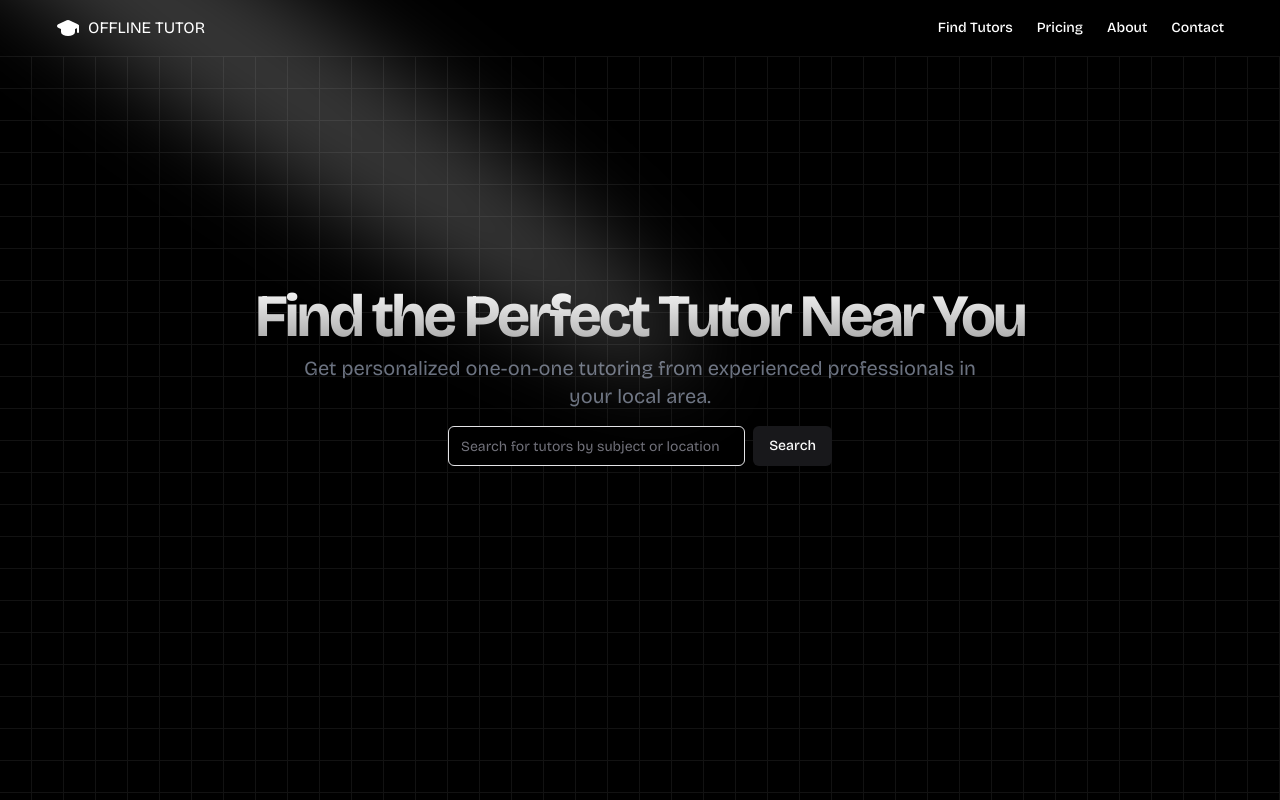
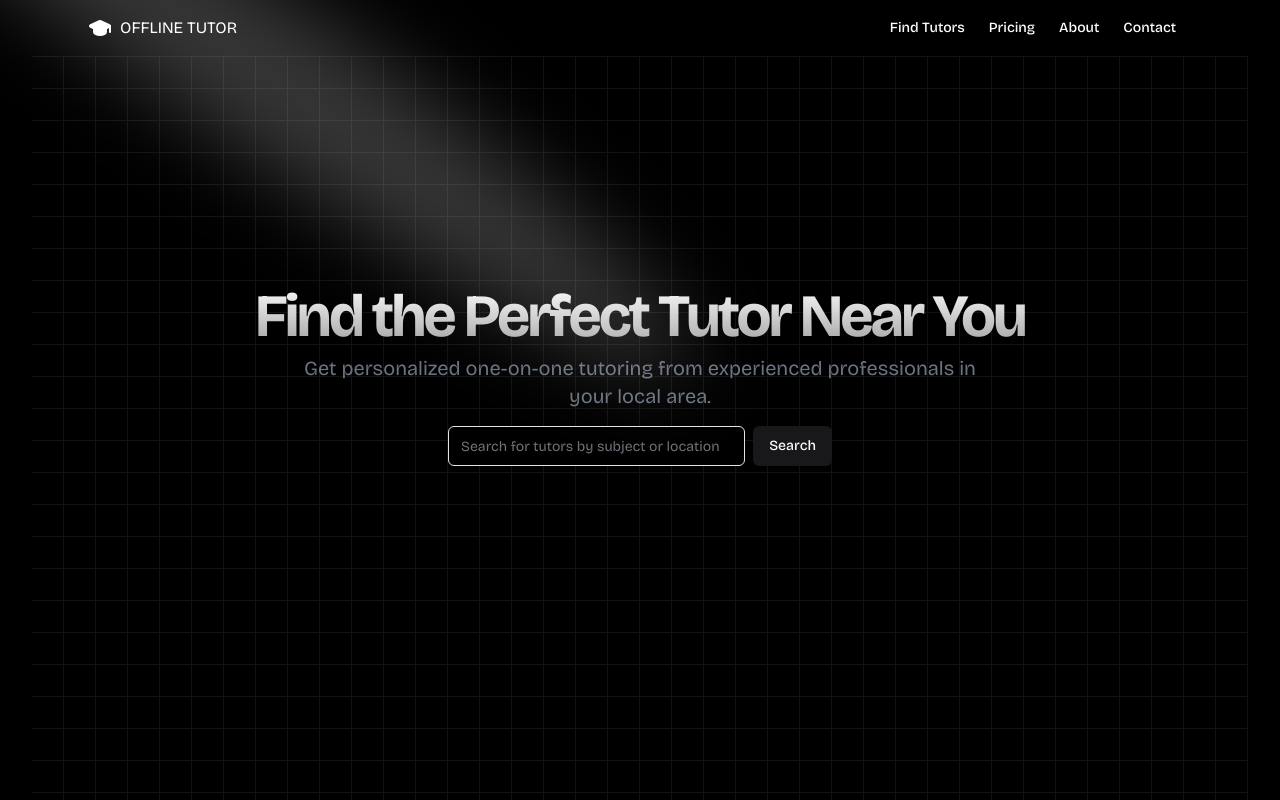
Before and after one commit to junaidapdev/offline-tutor, a Next.js app: page / in a window 1280 px wide. Shown: the top 800 px of the page. Built offline with nearby package versions, Linux system fonts and the light colour scheme.

Commit message:
scroll bar check 2.0

```diff
--- a/src/app/(home)/components/FindTutor.tsx
+++ b/src/app/(home)/components/FindTutor.tsx
@@ -5,7 +5,7 @@ const FindTutor = () => {
   return (
 
     <section className="w-full py-12 md:py-24 lg:py-32">
-      <div className="container px-4 md:px-6">
+      <div className="container mx-auto px-4 md:px-6">
         <div className="flex flex-col items-center justify-center space-y-4 text-center">
           <div className="space-y-2">
             <div className="inline-block rounded-lg bg-gray-100 px-3 py-1 text-sm dark:bg-gray-800">
--- a/src/app/(home)/components/Hero.tsx
+++ b/src/app/(home)/components/Hero.tsx
@@ -8,7 +8,7 @@ const Hero = () => {
   return (
     // <section className="w-full py-28 md:py-30 lg:py-24 xl:py-48">
     <section className="h-auto md:h-[40rem] w-full rounded-md flex flex-col items-center justify-center relative overflow-hidden mx-auto py-10 md:py-0">
-      <div className="container px-10 md:px-6">
+      <div className="container mx-auto px-10 md:px-6">
         <div className="flex flex-col items-center space-y-4 text-center">
           <div className="space-y-2">
             <h1 className="text-3xl font-bold tracking-tighter sm:text-4xl md:text-5xl lg:text-6xl/none bg-clip-text text-transparent bg-gradient-to-b from-neutral-50 to-neutral-400">
--- a/src/app/(home)/components/Testimonials.tsx
+++ b/src/app/(home)/components/Testimonials.tsx
@@ -38,7 +38,7 @@ const Testimonials = () => {
 
   return (
     <section className="w-full py-12 md:py-24 lg:py-32">
-      <div className="container px-4 md:px-6">
+      <div className="container mx-auto px-4 md:px-6">
         <div className="flex flex-col items-center justify-center space-y-4 text-center">
           <div className="space-y-2">
             <div className="inline-block rounded-lg bg-gray-100 px-3 py-1 text-sm dark:bg-gray-800">
--- a/src/app/(home)/page.tsx
+++ b/src/app/(home)/page.tsx
@@ -6,7 +6,7 @@ import { Spotlight } from "./components/ui/Spotlight";
 export default function Home() {
   return (
      <>
-      <div className="min-h-screen bg-black/[0.96] antialiased bg-grid-white/[0.07] w-100">
+      <div className="min-h-screen bg-black/[0.96] antialiased bg-grid-white/[0.07] overflow-x-hidden">
       <Spotlight
         className="-top-40 left-0 md:left-60 md:-top-20 obsalute"
         fill="white"
--- a/src/app/globals.css
+++ b/src/app/globals.css
@@ -1,4 +1,4 @@
-@tailwind base;
+/* @tailwind base;
 @tailwind components;
 @tailwind utilities;
 
@@ -65,4 +65,82 @@
   body {
     @apply bg-background text-foreground;
   }
+} */
+
+
+@tailwind base;
+@tailwind components;
+@tailwind utilities;
+
+/* Hide scrollbar */
+.scrollbar-hide::-webkit-scrollbar {
+  display: none;
 }
+
+.scrollbar-hide {
+  -ms-overflow-style: none;
+  scrollbar-width: none;
+}
+
+@layer base {
+  :root {
+    --background: 0 0% 0%;
+    --foreground: 240 10% 3.9%;
+    --card: 0 0% 100%;
+    --card-foreground: 240 10% 3.9%;
+    --popover: 0 0% 100%;
+    --popover-foreground: 240 10% 3.9%;
+    --primary: 240 5.9% 10%;
+    --primary-foreground: 0 0% 98%;
+    --secondary: 240 4.8% 95.9%;
+    --secondary-foreground: 240 5.9% 10%;
+    --muted: 240 4.8% 95.9%;
+    --muted-foreground: 240 3.8% 46.1%;
+    --accent: 240 4.8% 95.9%;
+    --accent-foreground: 240 5.9% 10%;
+    --destructive: 0 84.2% 60.2%;
+    --destructive-foreground: 0 0% 98%;
+    --border: 240 5.9% 90%;
+    --input: 240 5.9% 90%;
+    --ring: 240 5.9% 10%;
+    --radius: 0.5rem;
+  }
+
+  .dark {
+    --background: 11, 80%, 60%;
+    --foreground: 0 0% 98%;
+    --card: 240 10% 3.9%;
+    --card-foreground: 0 0% 98%;
+    --popover: 240 10% 3.9%;
+    --popover-foreground: 0 0% 98%;
+    --primary: 0 0% 98%;
+    --primary-foreground: 240 5.9% 10%;
+    --secondary: 240 3.7% 15.9%;
+    --secondary-foreground: 0 0% 98%;
+    --muted: 240 3.7% 15.9%;
+    --muted-foreground: 240 5% 64.9%;
+    --accent: 240 3.7% 15.9%;
+    --accent-foreground: 0 0% 98%;
+    --destructive: 0 62.8% 30.6%;
+    --destructive-foreground: 0 0% 98%;
+    --border: 240 3.7% 15.9%;
+    --input: 240 3.7% 15.9%;
+    --ring: 240 4.9% 83.9%;
+  }
+}
+
+@layer base {
+  * {
+    @apply border-border;
+  }
+  body {
+    @apply bg-background text-foreground overflow-x-hidden;
+  }
+  html {
+    overflow-x: hidden;
+  }
+}
+
+.container {
+  max-width: 100%;
+}
--- a/src/app/layout.tsx
+++ b/src/app/layout.tsx
@@ -7,6 +7,7 @@ import Header from '../components/custom/Header';
 const bricolage_grotesque = Bricolage_Grotesque({ subsets: ["latin"],  variable: "--font-Bricolage_Grotesque" });
 
 export const metadata: Metadata = {
+  viewport: "width=device-width, initial-scale=1.0",
   title: "Create Next App",
   description: "Generated by create next app",
 };
@@ -18,8 +19,9 @@ export default function RootLayout({
 }>) {
   return (
     <html lang="en">
+
       <body className={cn(
-          "min-h-screen font-Bricolage_Grotesque w-100",
+          "min-h-screen font-Bricolage_Grotesque container mx-auto overflow-x-hidden",
           bricolage_grotesque.variable
         )}>
           <Header />
--- a/src/components/custom/Header.tsx
+++ b/src/components/custom/Header.tsx
@@ -194,7 +194,7 @@ const Header = () => {
         <nav
           className={`${
             isMobileMenuOpen ? "block" : "hidden"
-          } lg:flex lg:items-center lg:gap-6 absolute lg:relative top-14 lg:top-0 right-0 bg-white lg:bg-transparent w-full lg:w-auto p-4 lg:p-0`}
+          } lg:flex lg:items-center lg:gap-6 absolute  right-4 lg:relative top-14 lg:top-0 bg-white lg:bg-transparent w-full lg:w-auto p-4 lg:p-0`}
         >
           <Link
             className="text-white text-sm font-medium hover:underline underline-offset-4 block lg:inline-block mt-2 lg:mt-0"
```
